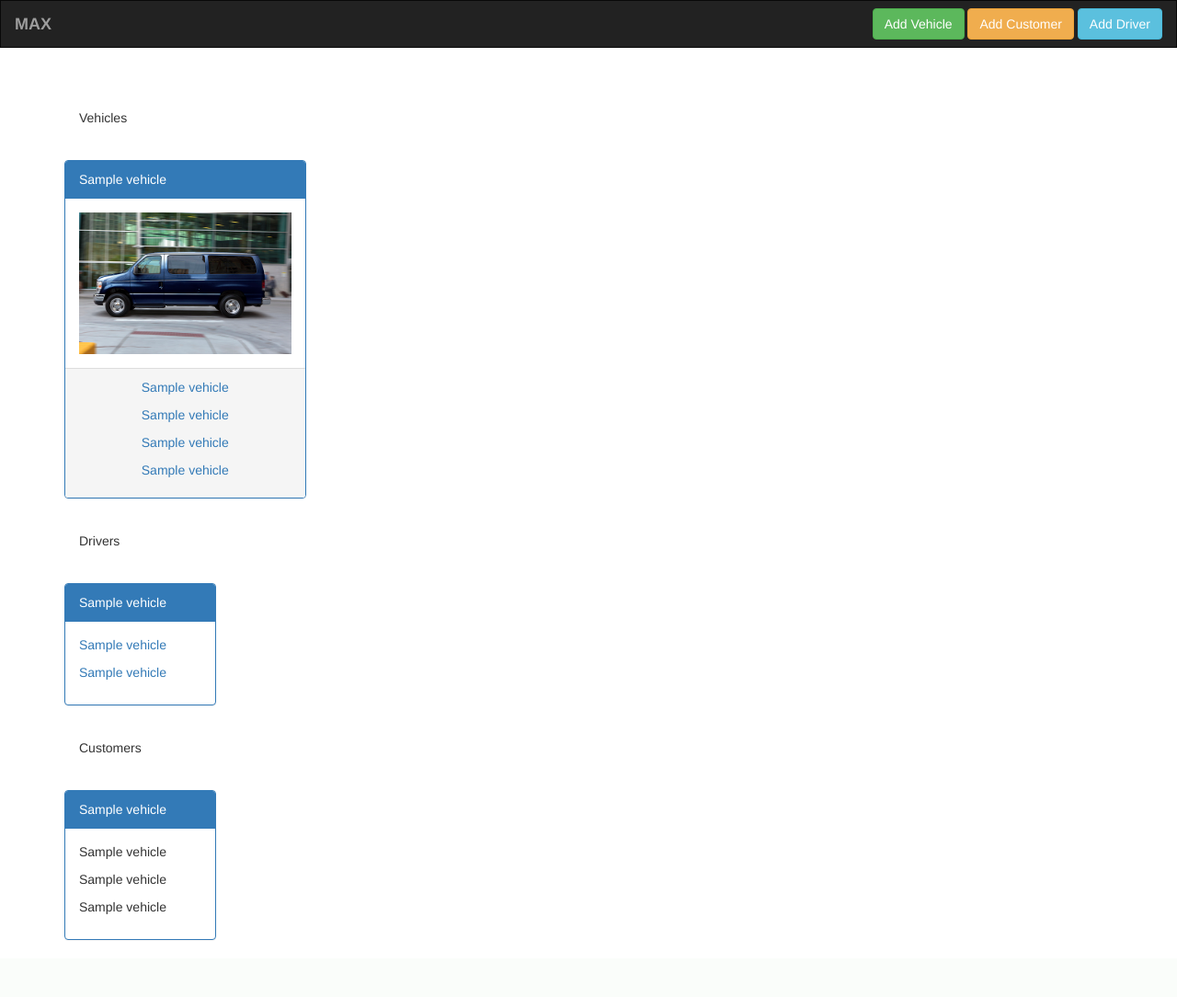
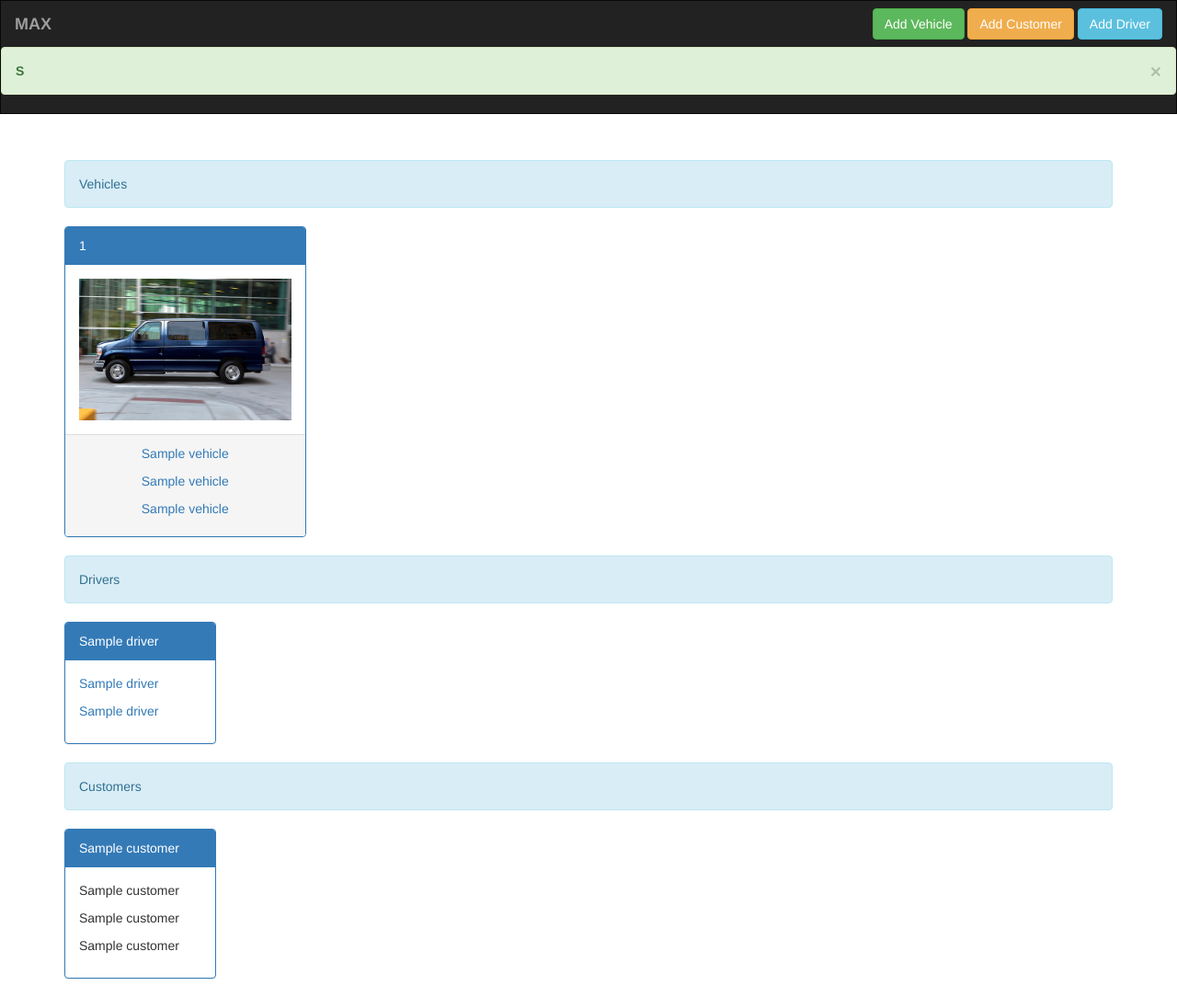
Before and after one commit to 17vjs/FleetManagementSystem, a Flask app: template templates/Mainboot.html in a window 1280 px wide. Shown: the whole page at 92% size. Before the commit the page ends 1022 px from the top, so only its background shows below. Run offline with Flask 2, Linux system fonts and the light colour scheme; the template is opened without the code that fills it: most values are stand-ins (such as "Sample title", 1, 10 or a date in 2020); one stand-in notice (Sample message) is shown; some libraries are stand-ins or nearby versions.

Commit message:
successful writes from modals

```diff
--- a/app.py
+++ b/app.py
@@ -3,24 +3,36 @@ from flask import Flask,flash, redirect, url_for, request, render_template, abor
 from socket import socket, AF_INET, SOCK_STREAM
 from connection import setConnection
 app = Flask(__name__)
+app.secret_key = 'my unobvious secret key'
+
 @app.route('/start_trip/', methods=['POST'])
 def start_trip():
     if request.method == 'POST':
         lis = [request.form["source"],request.form["destination"],request.form["cost"]]
         flash(setConnection(lis))
         return redirect(url_for('vehicle'))
+@app.route('/deleteVehicle/', methods=['POST'])
+def deleteVehicle():
+    if request.method == 'POST':
+        flash(setConnection(["delete_vehicles","mh14hs6097"]))
+        return redirect(url_for('index'))
+@app.route('/deleteDriver/', methods=['POST'])
+def deleteDriver():
+    if request.method == 'POST':
+        flash(setConnection(["delete_drivers","2"]))
+        return redirect(url_for('index'))
 
 @app.route('/insurance/', methods=['POST'])
 def insurance():
     if request.method == 'POST':
-        lis = [request.form["ins_no"],request.form["validf"],request.form["validu"],request.form["cost"]]
+        lis = ["write_insurances","mh14hs6097",request.form["ins_no"],request.form["validf"],request.form["validu"],request.form["cost"],request.form["icomp"]]
         flash(setConnection(lis))
         return redirect(url_for('vehicle'))
 
 @app.route('/permit/', methods=['POST'])
 def permit():
     if request.method == 'POST':
-        lis = [request.form["pno"],request.form["validf"],request.form["validu"],request.form["icomp"]]
+        lis = ["write_permits","mh14hs6097",request.form["pno"],request.form["validf"],request.form["validu"],request.form["cost"]]
         flash(setConnection(lis))
         return redirect(url_for('vehicle'))
 
@@ -28,14 +40,14 @@ def permit():
 @app.route('/loan/', methods=['POST'])
 def loan():
     if request.method == 'POST':
-        lis = [request.form["lno"],request.form["lid"],request.form["costt"],request.form["costp"],request.form["lcomp"],request.form["dur"],request.form["int"]]
+        lis = ["write_loans","mh14hs6097",request.form["lno"],request.form["costt"],"0",request.form["lcomp"],request.form["dur"],request.form["intr"]]
         flash(setConnection(lis))
         return redirect(url_for('vehicle'))
 
 @app.route('/maintenance/', methods=['POST'])
 def maintenance():
     if request.method == 'POST':
-        lis = [request.form["rmk"],request.form["plc"],request.form["cost"],request.form["vend"],request.form["dom"]]
+        lis = ["write_maintenance","mh14hs6097",request.form["rmk"],request.form["plc"],request.form["cost"],request.form["vend"],request.form["dom"]]
         flash(setConnection(lis))
         return redirect(url_for('vehicle'))
 
@@ -43,7 +55,7 @@ def maintenance():
 @app.route('/tax/', methods=['POST'])
 def tax():
     if request.method == 'POST':
-        lis = [request.form["tno"],request.form["cost"],request.form["validf"],request.form["validu"]]
+        lis = ["write_taxes","mh14hs6097",request.form["tno"],request.form["validf"],request.form["validu"],request.form["cost"]]
         flash(setConnection(lis))
         return redirect(url_for('vehicle'))
 
@@ -51,37 +63,41 @@ def tax():
 @app.route('/add_customer/', methods=['POST'])
 def add_customer():
     if request.method == 'POST':
-        lis = [request.form["Cus_name"],request.form["Comp_name"],request.form["Cus_contact"],request.form["Cus_address"]]
+        lis = ["write_customers",request.form["Cus_name"],request.form["Comp_name"],request.form["Cus_contact"],request.form["Cus_address"]]
         flash(setConnection(lis))
-        return redirect(url_for('/'))
+        return redirect(url_for('index'))
 @app.route('/add_driver/', methods=['POST'])
 def add_driver():
     if request.method == 'POST':
-        # lis = [request.form["Cus_name"],request.form["Comp_name"],request.form["Cus_contact"],request.form["Cus_address"]]
+        lis = ["write_drivers",request.form["driver_name"],request.form["License_no"],request.form["contact_no"]]
         flash(setConnection(lis))
-        return redirect(url_for('/'))
+        return redirect(url_for('index'))
 @app.route('/add_vehicle/', methods=['POST'])
 def add_vehicle():
     if request.method == 'POST':
-        # lis = [request.form["Cus_name"],request.form["Comp_name"],request.form["Cus_contact"],request.form["Cus_address"]]
+        lis = ["write_vehicles",request.form["veh_no"],request.form["chassis_no"],request.form["vehicle_class"],request.form["vehicle_capacity"]]
         flash(setConnection(lis))
-        return redirect(url_for('/'))
+        return redirect(url_for('index'))
 @app.route('/add_dependent/', methods=['POST'])
 def add_dependent():
     if request.method == 'POST':
-        # lis = [request.form["Cus_name"],request.form["Comp_name"],request.form["Cus_contact"],request.form["Cus_address"]]
+        lis = ["write_dependents","4",request.form["nm"],request.form["rel"],request.form["cnt"]]
         flash(setConnection(lis))
         return redirect(url_for('driver'))
 @app.route('/add_salary/', methods=['POST'])
 def add_salary():
     if request.method == 'POST':
-        # lis = [request.form["Cus_name"],request.form["Comp_name"],request.form["Cus_contact"],request.form["Cus_address"]]
+        lis = ["write_salary","2",request.form["salary"],"2019-09-02"]
         flash(setConnection(lis))
         return redirect(url_for('driver'))
 @app.route('/')
 def index():
-        vehicles=["a","b","c","d"]
-        return render_template('Mainboot.html',vehicles=vehicles)
+        vehicles=setConnection(["read_vehicles"])
+        # customers=["a"]
+        drivers=setConnection(["read_drivers"])
+        customers=setConnection(["read_customers"])
+
+        return render_template('Mainboot.html',vehicles=vehicles,drivers=drivers,customers=customers)
 
 @app.route('/driver/')
 def driver():
@@ -90,7 +106,8 @@ def driver():
 
 @app.route('/vehicle/')
 def vehicle():
-        vehicle=["diesel","tax","challan"]
+        # vehicle=setConnection(["read_vehicles"])
+        vehicle=["a"]
         return render_template('Vehicle.html',vehicle=vehicle)
 
 
--- a/connection.py
+++ b/connection.py
@@ -1,5 +1,8 @@
+from socket import socket, AF_INET, SOCK_STREAM
+import sys,pickle
+
 def setConnection(data_list):
-    HOST = '192.168.31.180'
+    HOST = '192.168.43.185'
     PORT = 50001
     s = socket(AF_INET, SOCK_STREAM)
     s.connect((HOST, PORT))
--- a/templates/Mainboot.html
+++ b/templates/Mainboot.html
@@ -30,6 +30,7 @@
 </head>
 
 <body>
+
   <nav class="navbar navbar-inverse">
     <div class="container-fluid">
       <div class="navbar-header">
@@ -54,22 +55,22 @@
                   </button>
                 </div>
                 <div class="modal-body">
-                  <form>
+                  <form method="POST" action="/add_vehicle/">
                     <div class="form-group">
-                      <label for="ins_no"><b>Vehicle number</b></label>
-                      <input type="text" class="form-control" placeholder="Ex- MH AA 1090" name="ins_no" required>
+                      <label for="veh_no"><b>Vehicle number</b></label>
+                      <input type="text" class="form-control" placeholder="Ex- MH AA 1090" name="veh_no" required>
                     </div>
                     <div class="form-group">
-                      <label for="validf"><b>Chassis Number</b></label>
-                      <input type="text" class="form-control" placeholder="Ex-A1248DRA" name="validf" required>
+                      <label for="chassis_no"><b>Chassis Number</b></label>
+                      <input type="text" class="form-control" placeholder="Ex-A1248DRA" name="chassis_no" required>
                     </div>
                     <div class="form-group">
-                      <label for="validu"><b>Vehicle Class</b></label>
-                      <input type="text" class="form-control" placeholder="Ex-14 wheeler" name="validu" required>
+                      <label for="vehicle_class"><b>Vehicle Class</b></label>
+                      <input type="text" class="form-control" placeholder="Ex-14 wheeler" name="vehicle_class" required>
                     </div>
                     <div class="form-group">
-                      <label for="cost"><b>Vehicle Capacity</b></label>
-                      <input type="number" class="form-control" placeholder="Ex-1 tonne" name="cost" required>
+                      <label for="vehicle_capacity"><b>Vehicle Capacity</b></label>
+                      <input type="number" class="form-control" placeholder="Ex-1 tonne" name="vehicle_capacity" required>
                     </div>
                     <div class="modal-footer">
                       <button type="submit" class="btn btn-primary">Save changes</button>
@@ -93,7 +94,7 @@
                   </button>
                 </div>
                 <div class="modal-body">
-                  <form>
+                  <form action="/add_customer/" method="POST">
                     <div class="form-group">
                       <label for="Cus_name"><b>Customer Name</b></label>
                       <input type="text" class="form-control" placeholder=" " name="Cus_name" required>
@@ -132,18 +133,18 @@
                   </button>
                 </div>
                 <div class="modal-body">
-                  <form>
+                  <form action="/add_driver/" method="POST">
                     <div class="form-group">
-                      <label for="Cus_name"><b>Driver Name</b></label>
-                      <input type="text" class="form-control" placeholder=" " name="Cus_name" required>
+                      <label for="driver_name"><b>Driver Name</b></label>
+                      <input type="text" class="form-control" placeholder=" " name="driver_name" required>
                     </div>
                     <div class="form-group">
-                      <label for="Comp_name"><b>License No.</b></label>
-                      <input type="text" class="form-control" placeholder=" " name="Comp_name" required>
+                      <label for="License_no"><b>License No.</b></label>
+                      <input type="text" class="form-control" placeholder=" " name="License_no" required>
                     </div>
                     <div class="form-group">
-                      <label for="Cus_contact"><b>Contact No</b></label>
-                      <input type="number" class="form-control" placeholder="" name="Cus_contact" required>
+                      <label for="contact_no"><b>Contact No</b></label>
+                      <input type="number" class="form-control" placeholder="" name="contact_no" required>
                     </div>
                     <div class="modal-footer">
                       <button type="submit" class="btn btn-primary">Save changes</button>
@@ -160,11 +161,33 @@
         </ul>
       </div>
     </div>
+    {%with messages=get_flashed_messages()%}
+  {%if messages%}
+      {%for message in messages%}
+        {%if message==None%}
+          <div class="alert alert-danger "  role="alert">
+            <strong>Failed</strong>
+            <button type="button" class="close" data-dismiss="alert" aria-label="Close">
+                <span aria-hidden="true">&times;</span>
+              </button>
+          </div>
+        {%else%}
+          <div class="alert alert-success " role="alert">
+            <strong>{{message[0]}}</strong>
+            <button type="button" class="close" data-dismiss="alert" aria-label="Close">
+                <span aria-hidden="true">&times;</span>
+              </button>
+          </div>
+        {%endif%}
+
+      {%endfor%}
+  {% endif %}
+{% endwith%}
   </nav>
 
 
   <div class="container">
-    <div class="alert alert-primary" role="alert">
+    <div class="alert alert-info" role="alert">
       Vehicles
     </div>
     <div class="row">
@@ -173,15 +196,14 @@
         <a href="/vehicle/">
 
           <div class="panel panel-primary">
-            <div class="panel-heading">{{i}}</div>
+            <div class="panel-heading">{{i[0]}}</div>
             <div class="panel-body">
               <img src="static/11.jpg" class="img-responsive" style="width:100%" alt="Image">
             </div>
             <div class="panel-footer">
-              <p class="text-center">{{i}}</p>
-              <p class="text-center">{{i}}</p>
-              <p class="text-center">{{i}}</p>
-              <p class="text-center">{{i}}</p>
+              <p class="text-center">{{i[1]}}</p>
+              <p class="text-center">{{i[2]}}</p>
+              <p class="text-center">{{i[3]}}</p>
 
             </div>
           </div>
@@ -189,11 +211,11 @@
       </div>
       {% endfor %}
     </div>
-    <div class="alert alert-primary" role="alert">
+    <div class="alert alert-info" role="alert">
       Drivers
     </div>
     <div class="row">
-      {%for i in vehicles%}
+      {%for i in drivers%}
 
       <div class="col-sm-2">
         <a href="/driver/">
@@ -211,11 +233,11 @@
 
       {% endfor %}
     </div>
-    <div class="alert alert-primary" role="alert">
+    <div class="alert alert-info" role="alert">
       Customers
     </div>
     <div class="row">
-      {%for i in vehicles%}
+      {%for i in customers%}
 
       <div class="col-sm-2">
 
```
Also changed, not shown: templates/Driver.html (+27 -5 lines), templates/Vehicle.html (+32 -28 lines).
